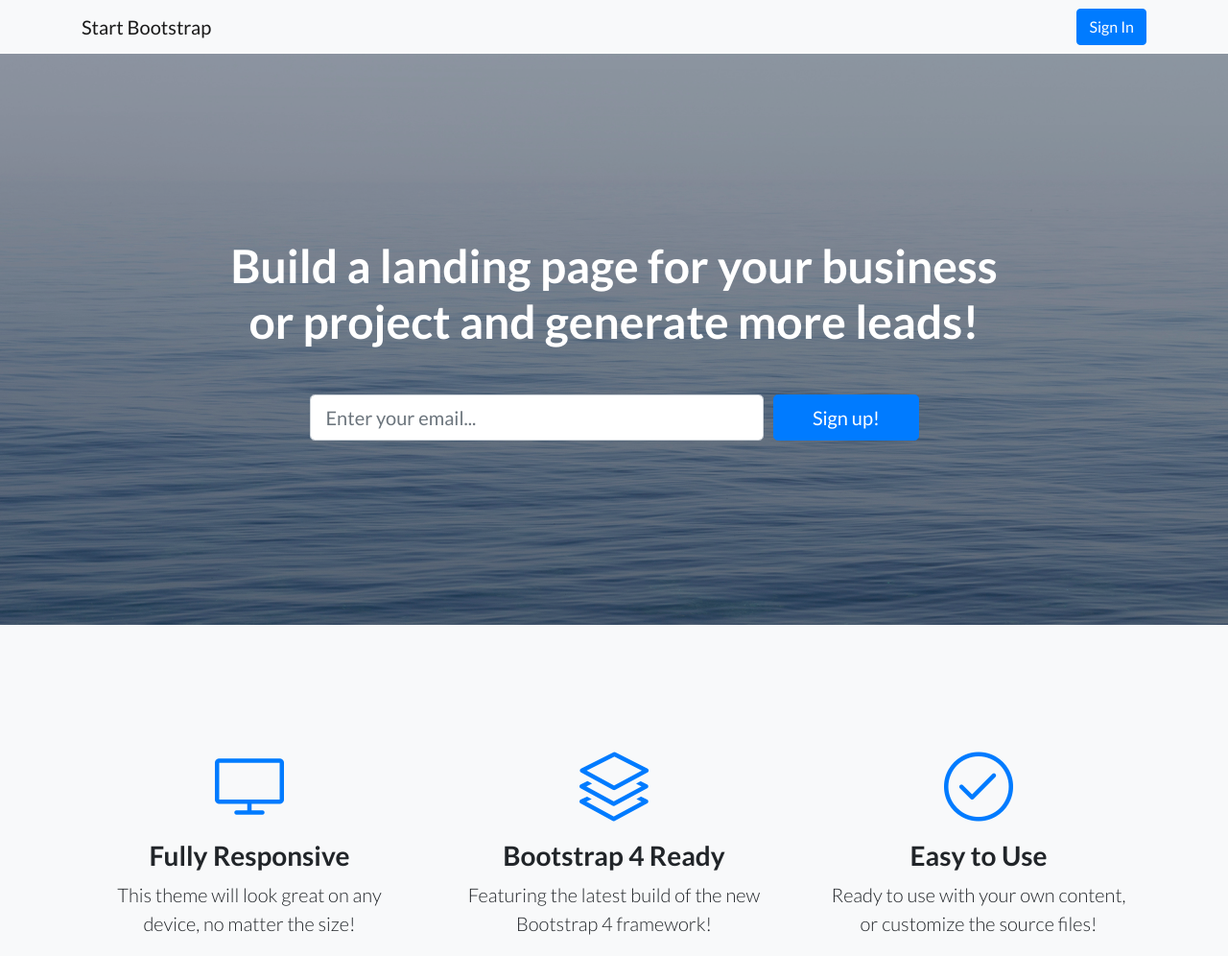
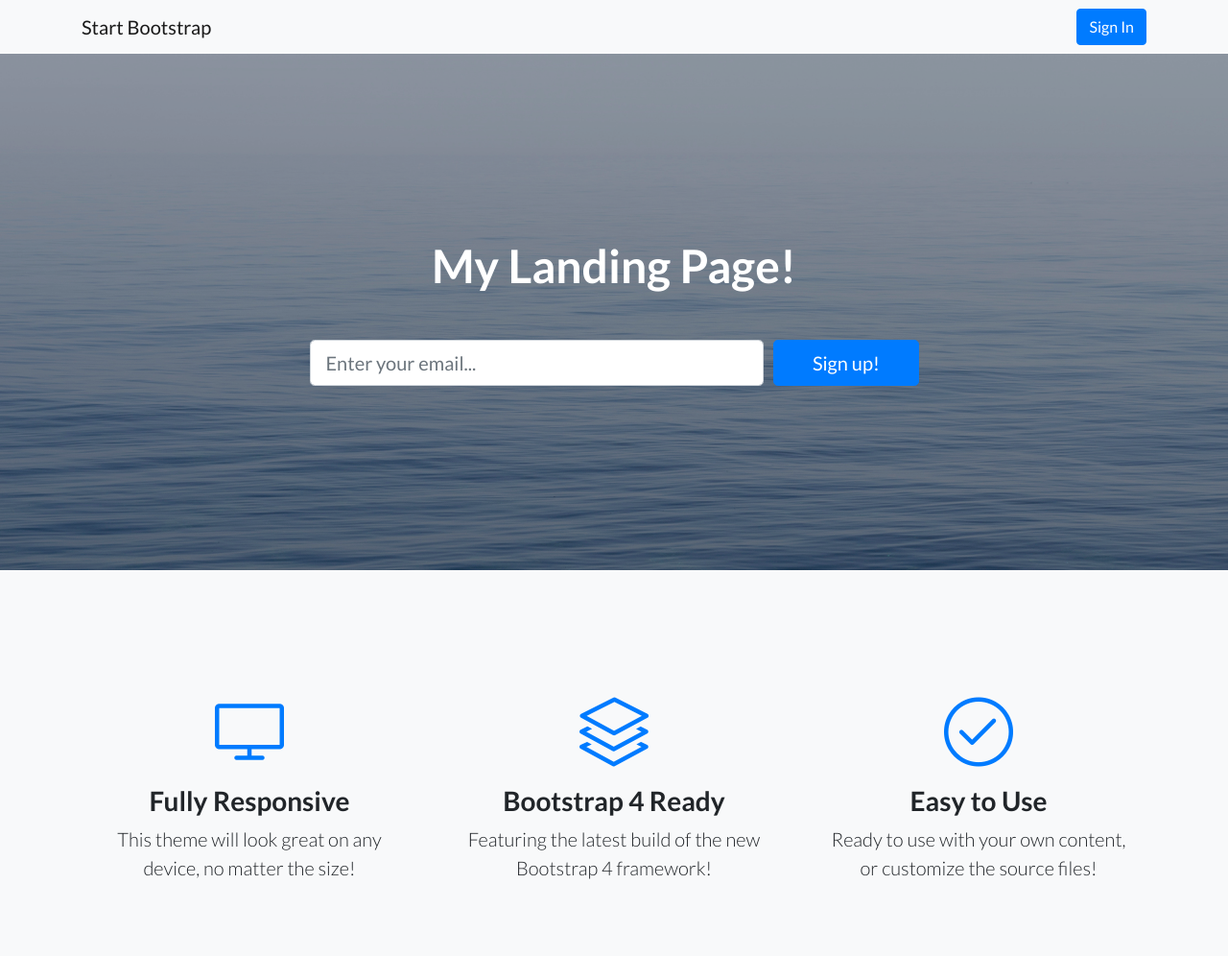
Before and after one commit to ahmadabugosh/landingpagejune2019, a website: page index.html in a window 1280 px wide. Shown: the top 996 px of the page at 96% size. Drawn offline with Linux system fonts and the light colour scheme.

Commit message:
Changed title

```diff
--- a/index.html
+++ b/index.html
@@ -39,7 +39,7 @@
     <div class="container">
       <div class="row">
         <div class="col-xl-9 mx-auto">
-          <h1 class="mb-5">Build a landing page for your business or project and generate more leads!</h1>
+          <h1 class="mb-5">My Landing Page!</h1>
         </div>
         <div class="col-md-10 col-lg-8 col-xl-7 mx-auto">
           <form>
```
